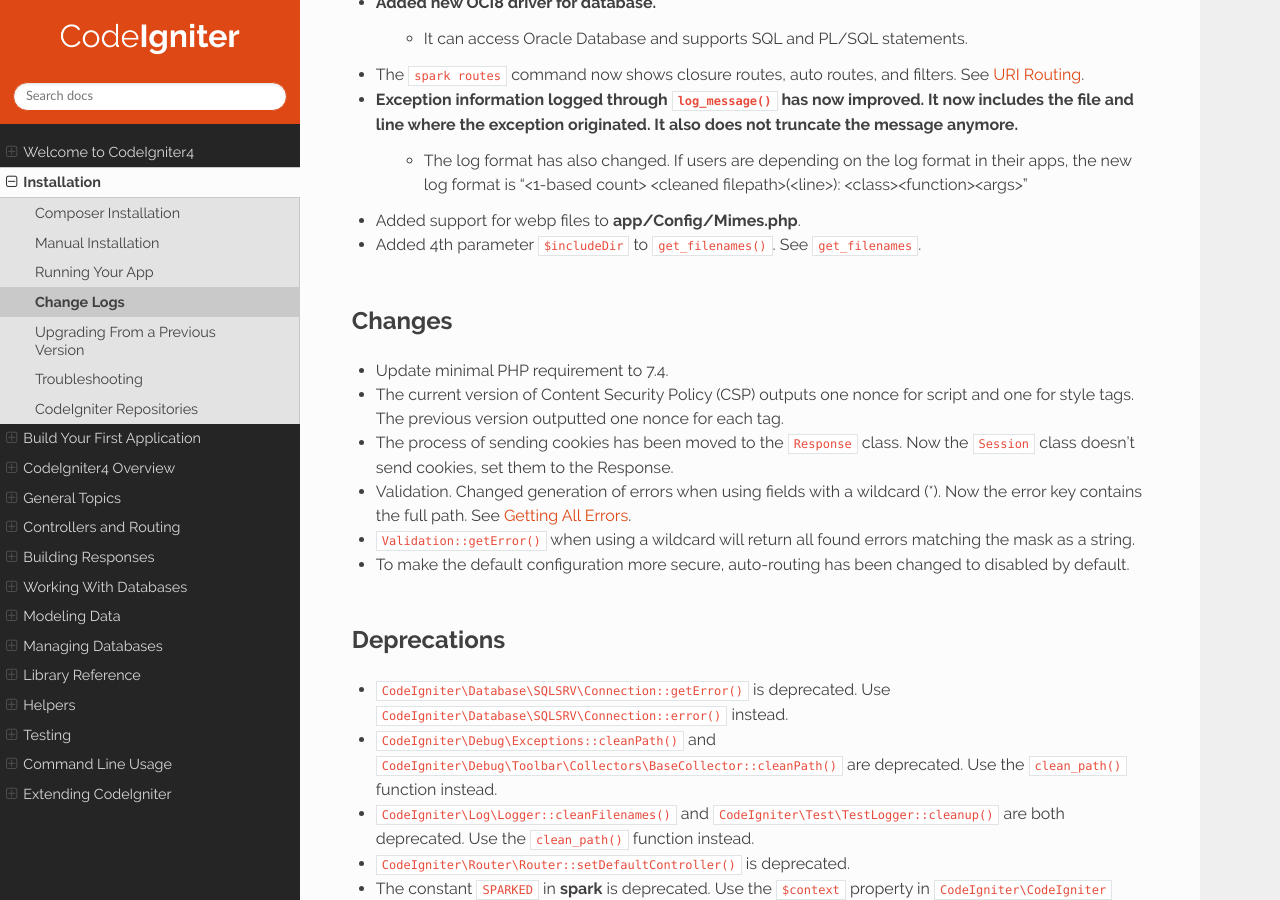
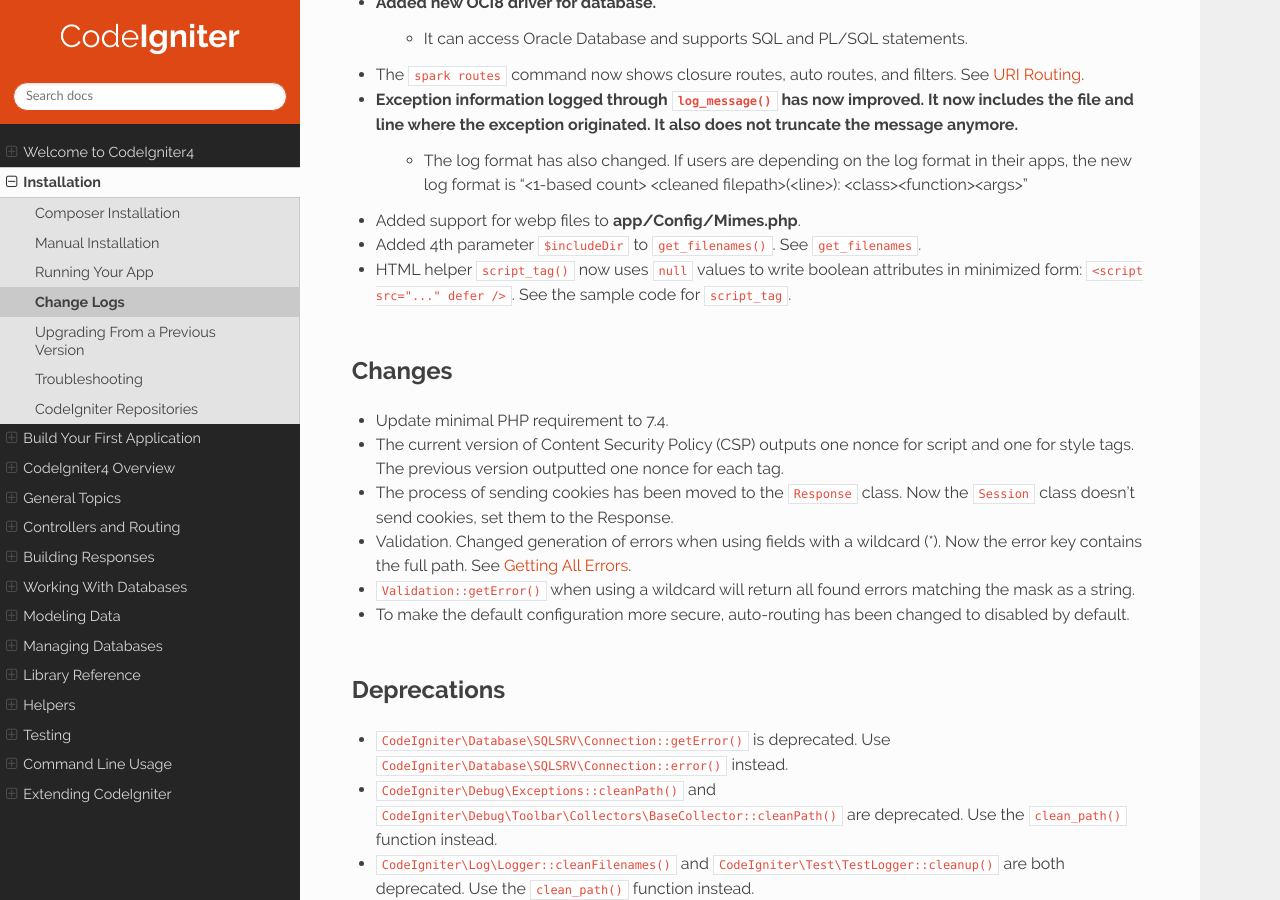
Before and after one commit to NEKOGET/ci4_user_guide_src, a Sphinx documentation site: the page built from source/changelogs/v4.2.0.rst, in a window 1280 px wide and 900 px high, scrolled down 1170 px. Built offline with Sphinx 7.4.7 and the Read the Docs theme 2.0.0, drawn with Linux system fonts in a browser that asks for light colours; cross-references to code outside the pages are shown as plain code.

Commit message:
script_tag: changelog, doc + test with default arg

```diff
--- a/source/changelogs/v4.2.0.rst
+++ b/source/changelogs/v4.2.0.rst
@@ -38,6 +38,7 @@ Enhancements
     - The log format has also changed. If users are depending on the log format in their apps, the new log format is "<1-based count> <cleaned filepath>(<line>): <class><function><args>"
 - Added support for webp files to **app/Config/Mimes.php**.
 - Added 4th parameter ``$includeDir`` to ``get_filenames()``. See :php:func:`get_filenames`.
+- HTML helper ``script_tag()`` now uses ``null`` values to write boolean attributes in minimized form: ``<script src="..." defer />``. See the sample code for :php:func:`script_tag`.
 
 Changes
 *******
--- a/source/helpers/html_helper.rst
+++ b/source/helpers/html_helper.rst
@@ -104,8 +104,8 @@ The following functions are available:
 
 .. php:function:: script_tag([$src = ''[, $indexPage = false]])
 
-    :param  mixed  $src: The source name of a JavaScript file
-    :param  bool    $indexPage: Whether to treat ``$src`` as a routed URI string
+    :param  array|string  $src: The source name or URL of a JavaScript file, or an associative array specifying the attributes
+    :param  bool          $indexPage: Whether to treat ``$src`` as a routed URI string
     :returns:   HTML script tag
     :rtype: string
 
```
